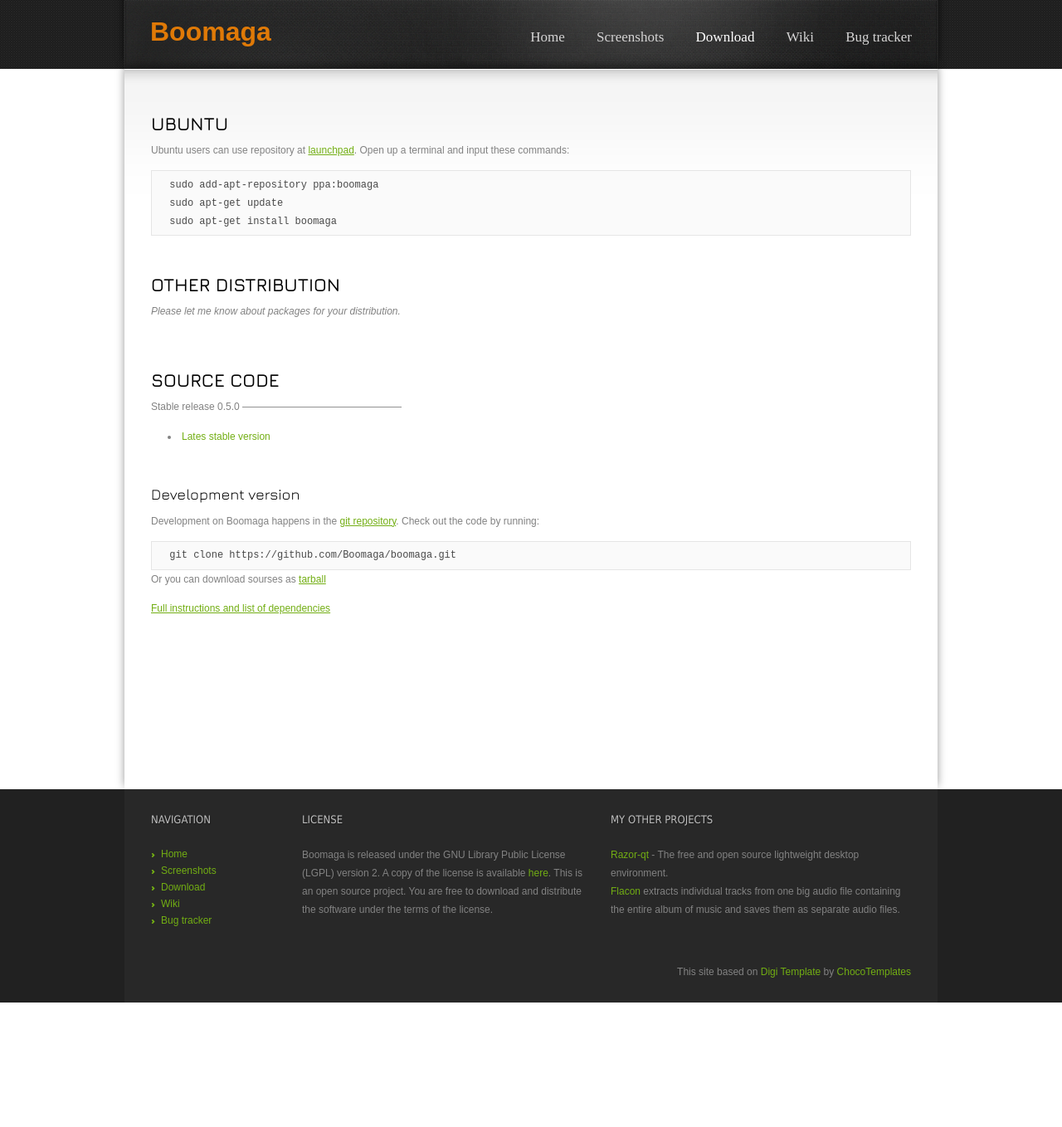
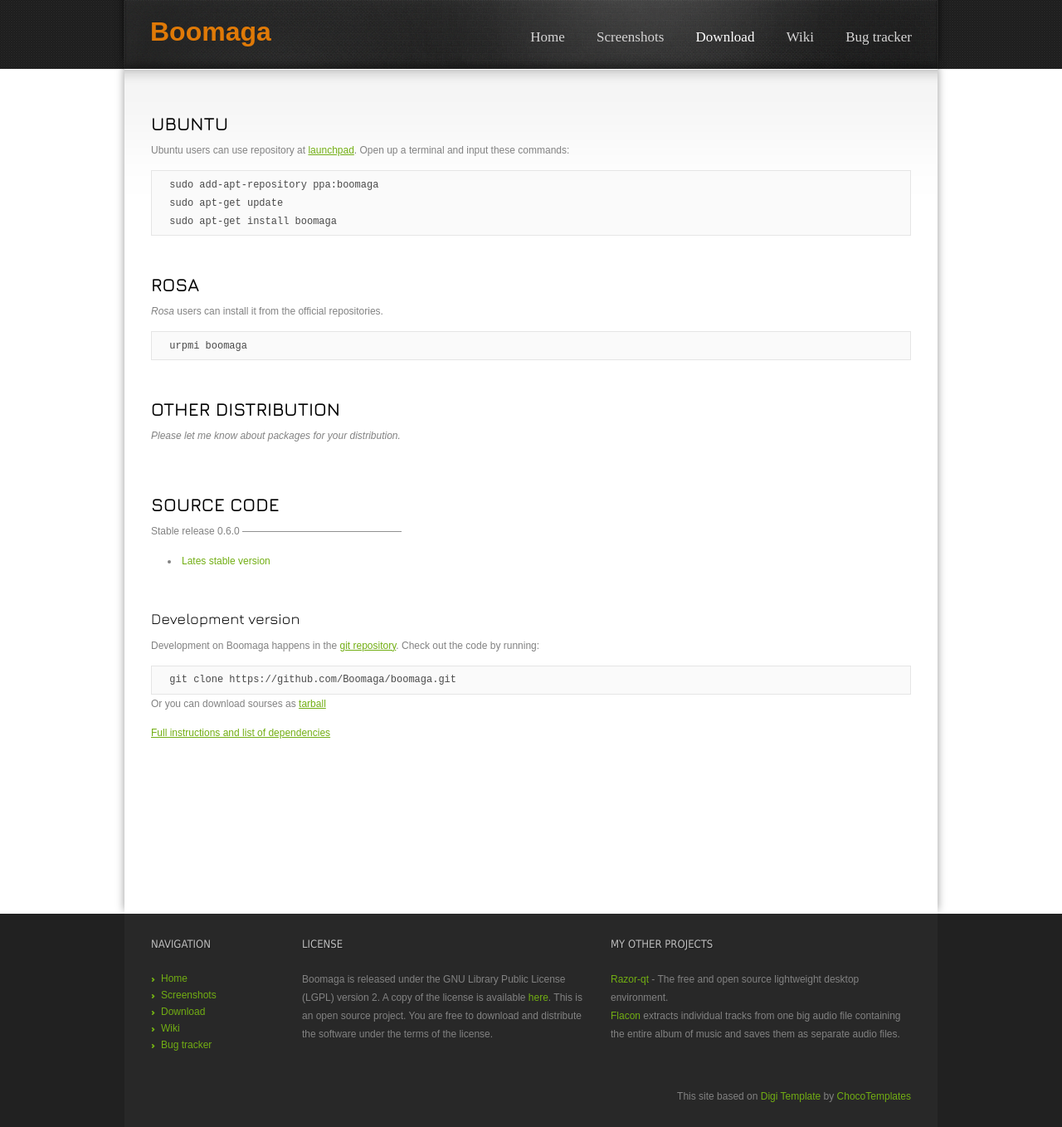
Before and after one commit to Boomaga/Boomaga.github.io, a Jekyll site: the page built from download/index.md, in a window 1280 px wide. Shown: the whole page at 83% size. Built offline with Jekyll 4.4.1, drawn with Linux system fonts in a browser that asks for light colours; some web fonts are replaced; Markdown is read by kramdown in place of the engine named in the settings; before the commit the page ends 1208 px from its top, so only the background shows below that.

```diff
--- a/_config.yml
+++ b/_config.yml
@@ -11,8 +11,8 @@ redcarpet:
     - fenced_code_blocks
 program:
   release:
-    version: 0.5.0
-    link: https://github.com/boomaga/boomaga/archive/v0.5.0.tar.gz
+    version: 0.6.0
+    link: https://github.com/boomaga/boomaga/archive
 
 menu_items:
   - title:      Home
--- a/download/index.md
+++ b/download/index.md
@@ -12,6 +12,15 @@ Ubuntu users can use repository at [launchpad](https://launchpad.net/~boomaga/+a
     sudo apt-get update
     sudo apt-get install boomaga
 
+
+
+Rosa
+====
+_Rosa_ users can install it from the official repositories.
+
+    urpmi boomaga
+
+
 Other distribution
 ==================
 _Please let me know about packages for your distribution._
@@ -20,7 +29,7 @@ Source code
 ===========
 Stable release {{ site.program.release.version }}
 ------------------------------------------------
-* [Lates stable version]({{ site.program.release.link }})
+* [Lates stable version]({{ site.program.release.link }}/v{{ site.program.release.version }}.tar.gz)
 
 Development version
 -------------------
```
Also changed, not shown: index.md (+2 -0 lines), releases/_posts/2014-08-28-Release_0.6.0.md (added, +20 -0 lines), releases/index.md (added, +15 -0 lines).
